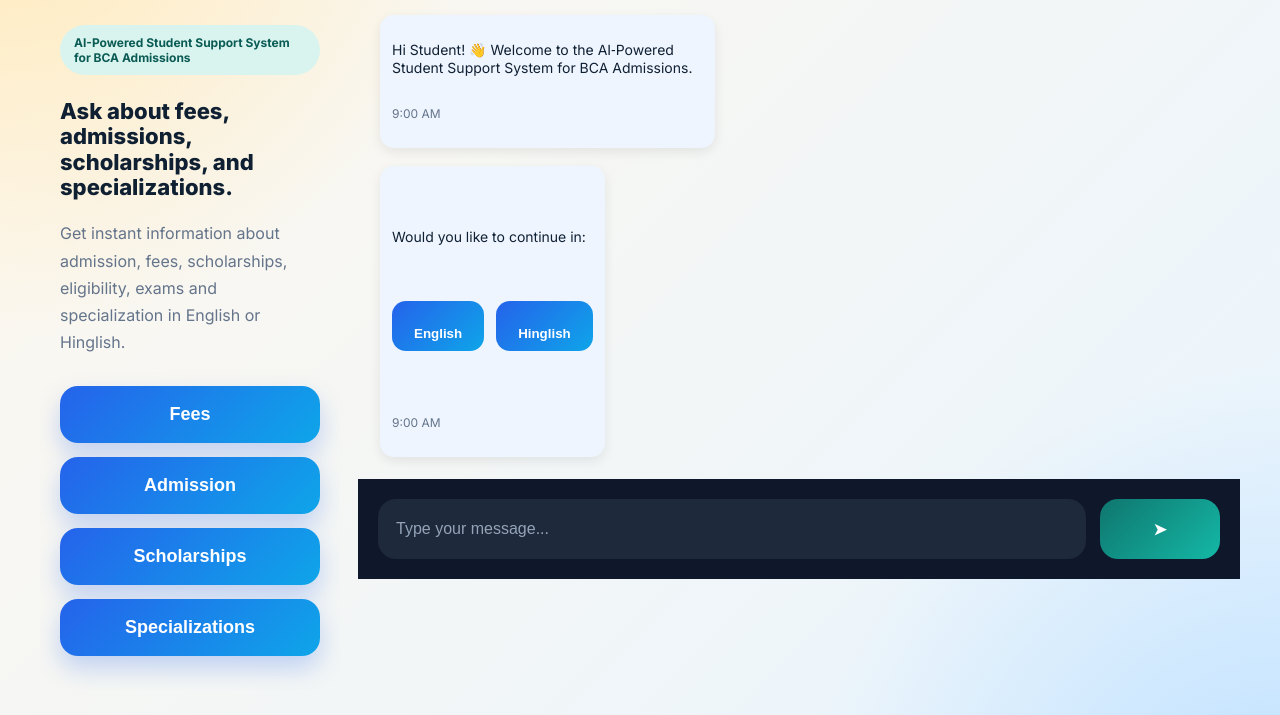
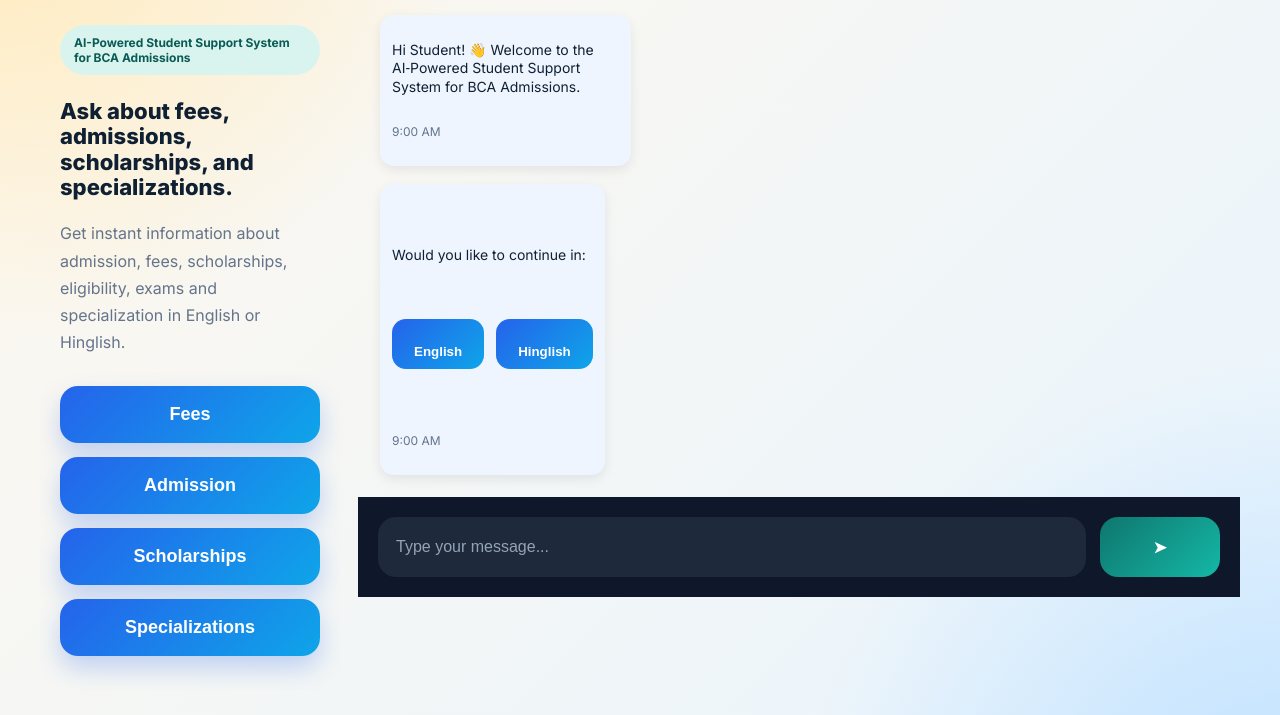
Before and after one commit to Bushra2711/amity-chatbot, a Flask app: page / in a window 1280 px wide. Shown: the part 150-865 px from the top of the page. Run offline with Flask 3, Linux system fonts and the light colour scheme.

Commit message:
Adjust max-width of message bubbles in CSS

```diff
--- a/static/style.css
+++ b/static/style.css
@@ -260,7 +260,7 @@ body{
 }
 
 .message-bubble{
-    max-width:40%;
+    max-width:30%;
     padding:8px 12px;
     font-size:14px;
     line-height:1.3;
```
Lines whose indentation alone changed are shown as unchanged.
